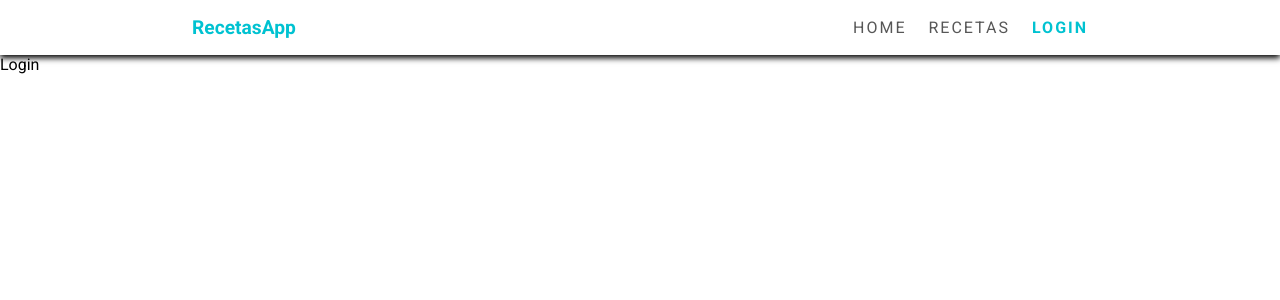
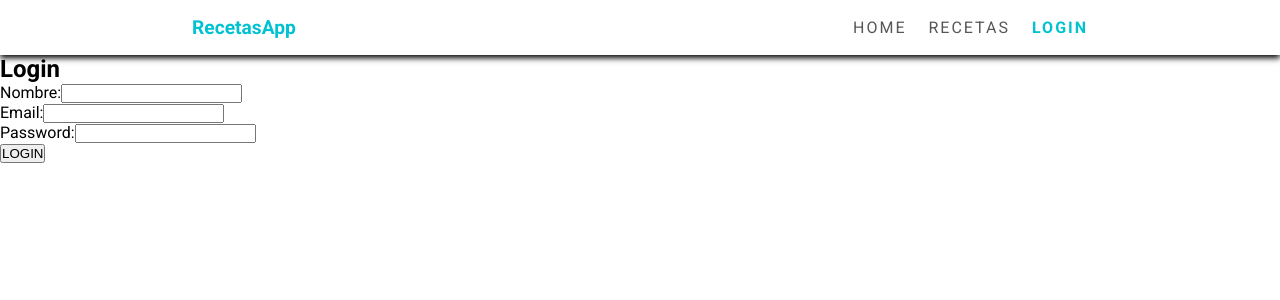
Before and after one commit to porozco95/api2022viernesgrupo2, a React (Create React App) app: page /login in a window 1280 px wide. Shown: the top 300 px of the page. Built offline with nearby package versions, Linux system fonts and the light colour scheme; the HTML template or start-up script is replaced by a standard one.

Commit message:
Mock Login

```diff
--- a/src/App.js
+++ b/src/App.js
@@ -3,6 +3,7 @@
 import './App.css';
 import Recipes from './components/Recipes'
 import Navbar from "./components/Navbar";
+import Login from "./components/Login";
 
 
 const App = () => {
@@ -11,9 +12,9 @@
 
     <Navbar />
     <Routes>
-      <Route path='/' element={<Recipes />} />
-      <Route path='/about' element={<div>About</div>} />
-      <Route path='/login' element={<div>Login</div>} />
+      <Route path='/' element={<div>Home</div>} />
+      <Route path='/recipes' element={<Recipes />} />
+      <Route path='/login' element={<Login />} />
       <Route path='*' element={<div>404 Not Found</div>} />
     </Routes>
   </BrowserRouter>
--- /dev/null
+++ b/src/components/Login.js
@@ -0,0 +1,36 @@
+import React, {useEffect, useState} from "react";
+import LoginForm from '../components/LoginForm'
+
+export default function Login() {
+    const adminUser = {
+        email: "admin@admin.com",
+        password: "admin1234"
+    }
+    const [user, setUser] = useState({name: "", email: ""});
+    const [error, setError] = useState("");
+
+    const Login_1 = details => {
+        console.log(details)
+        if (details.email == adminUser.email && details.password == adminUser.password)
+            console.log("Logged In");
+        else
+            console.log("Details Dont Match");
+    }
+
+    const Logout = details => {
+        console.log(details)
+    }
+
+  return (
+    <div className='Login'>
+        {(user.email != "") ? (
+            <div className="welcome">
+                <h2>Bienvenido, <span>{user.name}</span></h2>
+                <button>LogOut</button>
+            </div>
+        ) : (
+            <LoginForm Login={Login_1} error={error}/>
+        )}
+    </div>
+  )
+}
--- a/src/components/LoginForm.js
+++ b/src/components/LoginForm.js
@@ -1,8 +1,33 @@
+import React, {useState} from 'react'
 
+function LoginForm({Login, error} ) {
 
-// const adminUser = {
-//   email: "admin@uade.edu.ar",
-//   password: "admin1234"
-// }
-// const [user, setUser] = useState({name: "", email: ""});
-// const [error, setError] = useState("");
+    const [details, setDetails] = useState({name: "", email: "", password: ""})
+
+    const submitHandler = e => {
+        e.preventDefault();
+        Login(details);
+    }
+  return (
+    <form onSubmit={submitHandler}>
+        <div className="form-inner">
+            <h2>Login</h2>
+            <div className="form-group">
+                <label htmlFor="name">Nombre:</label>
+                <input type="text" name="name" id="name" onChange={e => setDetails({...details, name: e.target.value})} value={details.name}/>
+            </div>
+            <div className="form-group">
+                <label htmlFor="email">Email:</label>
+                <input type="email" name="email" id="email" onChange={e => setDetails({...details, email: e.target.value})} value={details.email}/>
+            </div>
+            <div className="form-group">
+                <label htmlFor="password">Password:</label>
+                <input type="password" name="password" id="password" onChange={e => setDetails({...details, password: e.target.value})} value={details.password}/>
+            </div>
+            <input type="submit" value="LOGIN"></input>
+        </div>
+    </form>
+  )
+}
+
+export default LoginForm
--- a/src/components/Navbar.js
+++ b/src/components/Navbar.js
@@ -8,7 +8,7 @@
         <NavLink to='/'className='logo'> RecetasApp </NavLink>
         <div className='nav-links'>
             <NavLink to='/'> Home </NavLink>
-            <NavLink to='/Recipes'> Recetas </NavLink>
+            <NavLink to='/recipes'> Recetas </NavLink>
             <NavLink to='/login'> LogIn </NavLink>
         </div>
     </div>
```
